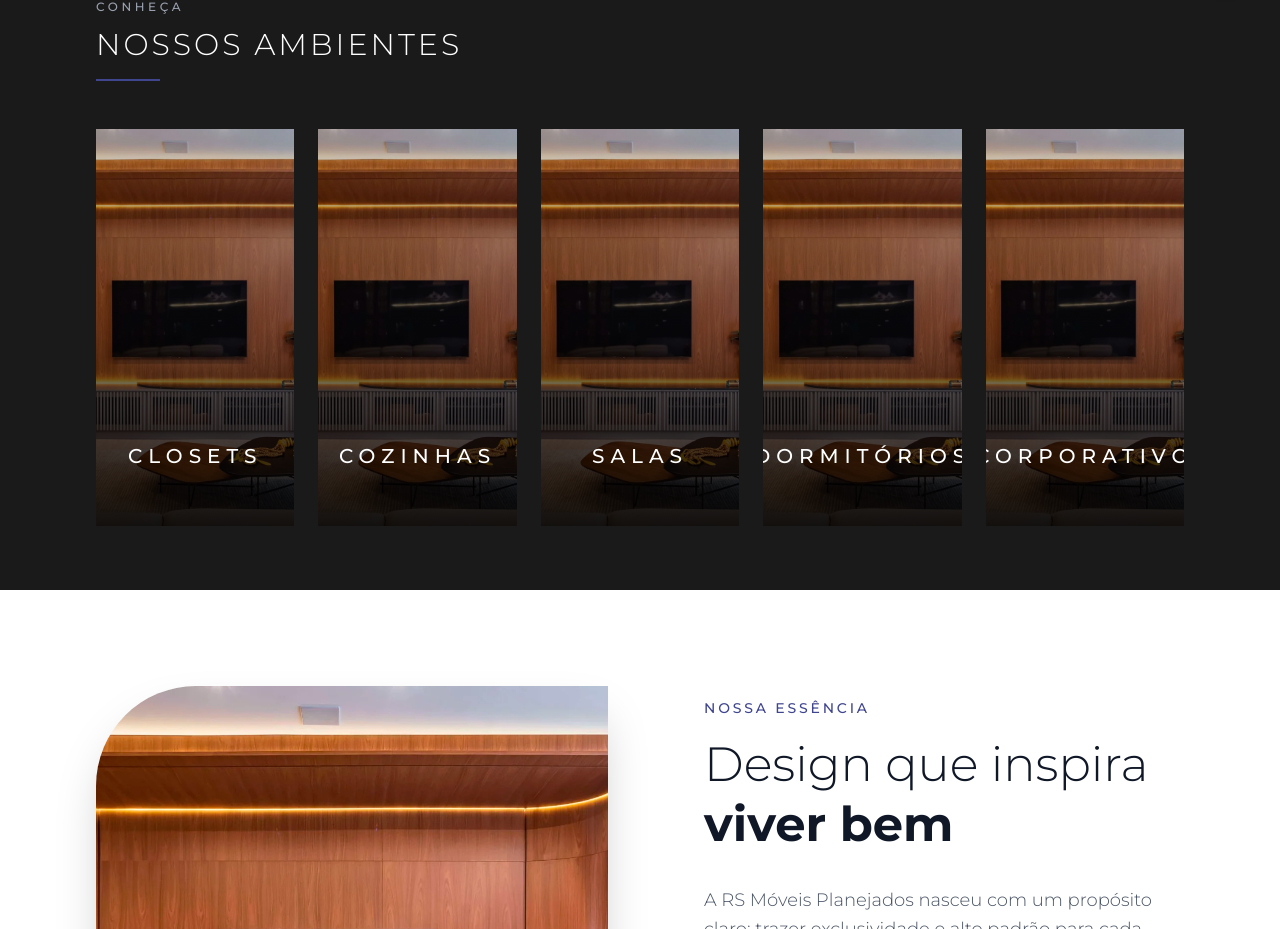
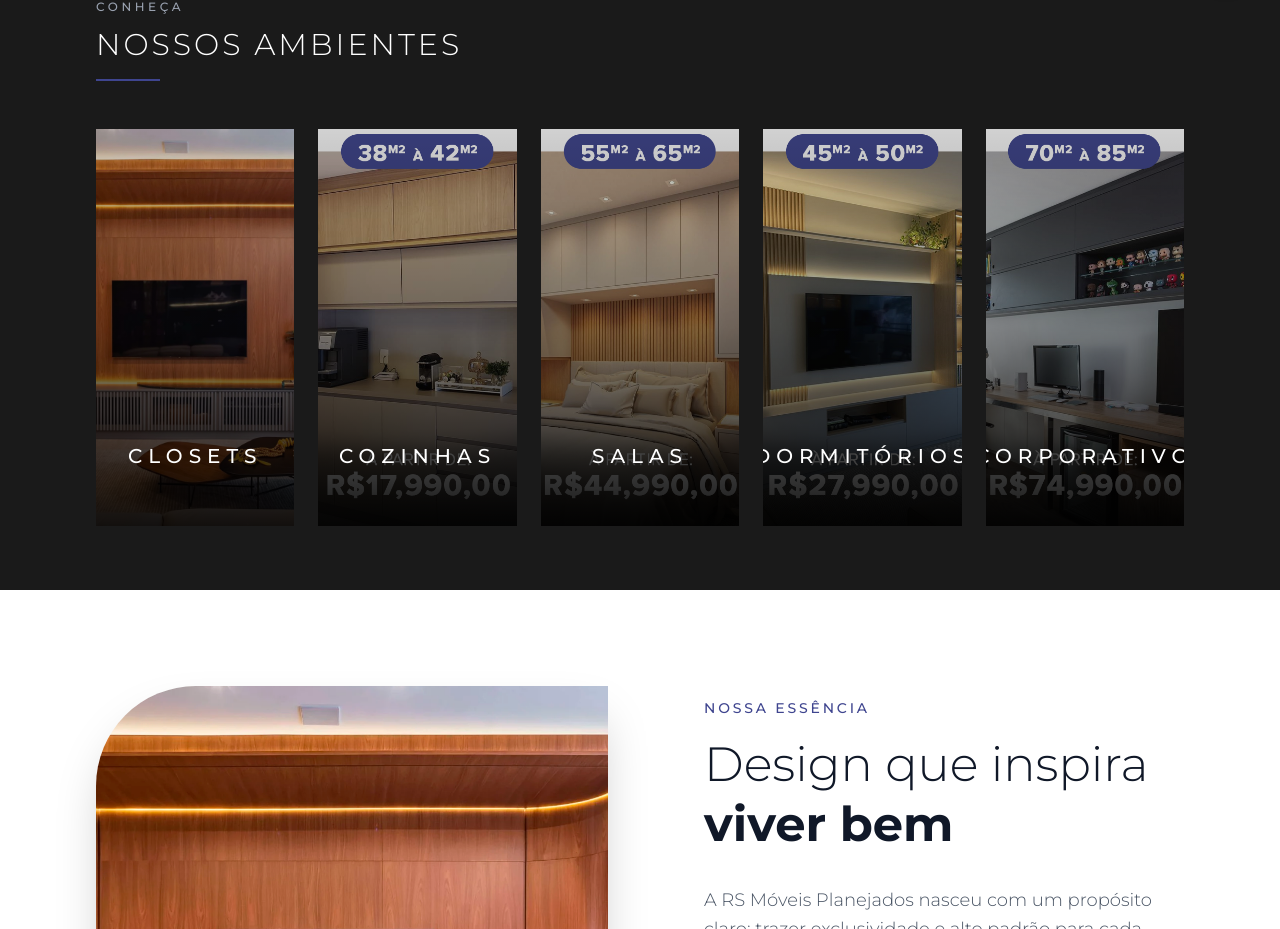
Before and after one commit to rsmoveisplanejados/rs-moveis-lp, a React (Vite) app: page / in a window 1280 px wide. Shown: the part 793-1722 px from the top of the page. Built offline with nearby package versions, Linux system fonts and the light colour scheme; no server answers.

Commit message:
style: Restore environment specific images and set aspect ratio to 1:2

```diff
--- a/src/components/ServicesGrid.tsx
+++ b/src/components/ServicesGrid.tsx
@@ -5,10 +5,10 @@ import { ArrowRight } from 'lucide-react';
 export default function ServicesGrid() {
     const environments = [
         { title: "Closets", img: "/fotoprincipal02.png" },
-        { title: "Cozinhas", img: "/fotoprincipal02.png" },
-        { title: "Salas", img: "/fotoprincipal02.png" },
-        { title: "Dormitórios", img: "/fotoprincipal02.png" },
-        { title: "Corporativo", img: "/fotoprincipal02.png" },
+        { title: "Cozinhas", img: "/planosrsplanejadosPrancheta-1.png" },
+        { title: "Salas", img: "/planosrsplanejadosPrancheta-3.png" },
+        { title: "Dormitórios", img: "/planosrsplanejadosPrancheta-2.png" },
+        { title: "Corporativo", img: "/planosrsplanejadosPrancheta-4.png" },
     ];
 
     return (
@@ -43,7 +43,7 @@ export default function ServicesGrid() {
                             whileInView={{ opacity: 1, y: 0 }}
                             viewport={{ once: true }}
                             transition={{ delay: index * 0.1 }}
-                            className="group relative overflow-hidden aspect-[3/6] cursor-pointer"
+                            className="group relative overflow-hidden aspect-[1/2] cursor-pointer"
                         >
                             <img
                                 src={env.img}
```
